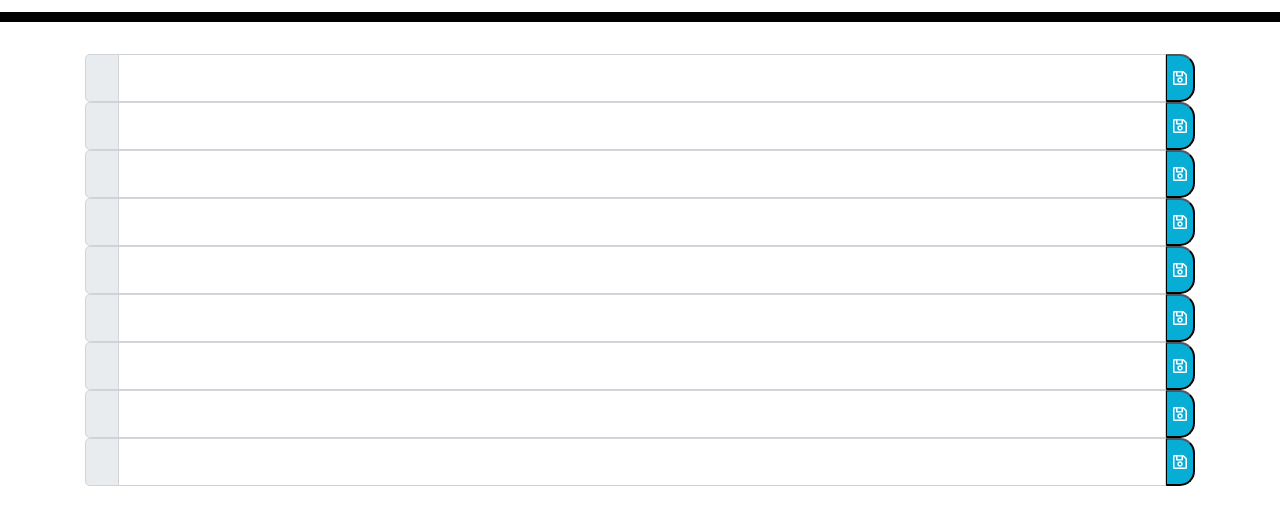
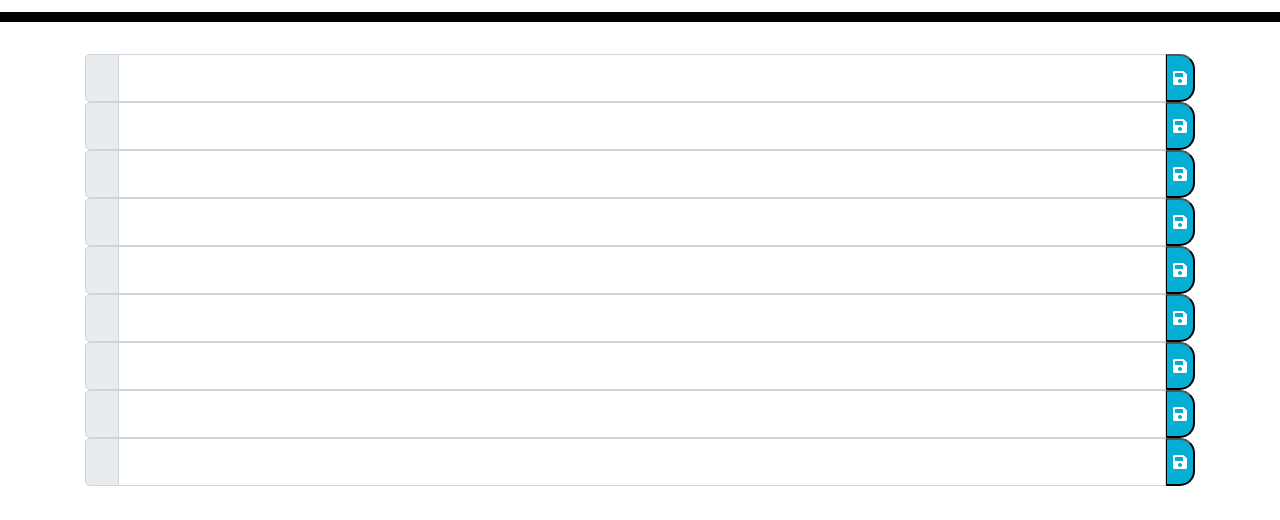
Before and after one commit to Mssanoko/Day-Planner-, a plain HTML site: page Develop/index.html in a window 1280 px wide. Shown: the part 246-766 px from the top of the page. Drawn offline with nearby package versions, Linux system fonts and the light colour scheme.

Commit message:
html updated

```diff
--- a/Develop/index.html
+++ b/Develop/index.html
@@ -39,7 +39,7 @@
                 <span class="input-group-text time-block block1"></span>
             </div>
             <input type="text" class="form-control form9" aria-label="Large">
-            <button class="saveBtn"><i class="far fa-save"></i></button>
+            <button class="saveBtn"><i class="fa fa-save"></i></button>
         </div>
       <!-- timeblock 10am -->
         <div class="input-group input-group-lg" data-hour="10">
@@ -47,7 +47,7 @@
                 <span class="input-group-text time-block block2"></span>
             </div>
             <input type="text" class="form-control form10" aria-label="Large">
-            <button class="saveBtn"><i class="far fa-save"></i></button>
+            <button class="saveBtn"><i class="fa fa-save"></i></button>
         </div>
         <!--timeblock 11am -->
         <div class="input-group input-group-lg" data-hour="11">
@@ -55,7 +55,7 @@
                 <span class="input-group-text time-block block3"></span>
             </div>
             <input type="text" class="form-control form11" aria-label="Large">
-            <button class="saveBtn"><i class="far fa-save"></i></button>
+            <button class="saveBtn"><i class="fa fa-save"></i></button>
         </div>
         <!--timeblock 12pm -->
         <div class="input-group input-group-lg" data-hour="12">
@@ -63,7 +63,7 @@
                 <span class="input-group-text time-block block4"></span>
             </div>
             <input type="text" class="form-control form12" aria-label="Large">
-            <button class="saveBtn"><i class="far fa-save"></i></button>
+            <button class="saveBtn"><i class="fa fa-save"></i></button>
         </div>
         <!-- timeblock 1pm -->
         <div class="input-group input-group-lg" data-hour="1">
@@ -71,7 +71,7 @@
                 <span class="input-group-text time-block block5"></span>
             </div>
             <input type="text" class="form-control form1" aria-label="Large">
-            <button class="saveBtn"><i class="far fa-save"></i></button>
+            <button class="saveBtn"><i class="fa fa-save"></i></button>
         </div>
         <!-- timeblock 2pm -->
         <div class="input-group input-group-lg" data-hour="2">
@@ -79,7 +79,7 @@
                 <span class="input-group-text time-block block6"></span>
             </div>
             <input type="text" class="form-control form2" aria-label="Large">
-            <button class="saveBtn"><i class="far fa-save"></i></button>
+            <button class="saveBtn"><i class="fa fa-save"></i></button>
         </div>
         <!-- timeblock 3pm -->
         <div class="input-group input-group-lg" data-hour="3">
@@ -87,7 +87,7 @@
                 <span class="input-group-text time-block block7"></span>
             </div>
             <input type="text" class="form-control form3" aria-label="Large">
-            <button class="saveBtn"><i class="far fa-save"></i></button>
+            <button class="saveBtn"><i class="fa fa-save"></i></button>
         </div>
         <!-- timeblock 4pm -->
         <div class="input-group input-group-lg" data-hour="4">
@@ -95,7 +95,7 @@
                 <span class="input-group-text time-block block8"></span>
             </div>
             <input type="text" class="form-control form4" aria-label="Large">
-            <button class="saveBtn"><i class="far fa-save"></i></button>
+            <button class="saveBtn"><i class="fa fa-save"></i></button>
         </div>
         <!-- timeblock 5pm -->
         <div class="input-group input-group-lg" data-hour="5">
@@ -103,7 +103,7 @@
                 <span class="input-group-text time-block block9"></span>
             </div>
             <input type="text" class="form-control form5" aria-label="Large">
-            <button class="saveBtn"><i class="far fa-save"></i></button>
+            <button class="saveBtn"><i class="fa fa-save"></i></button>
         </div>
     </div>
 
```
